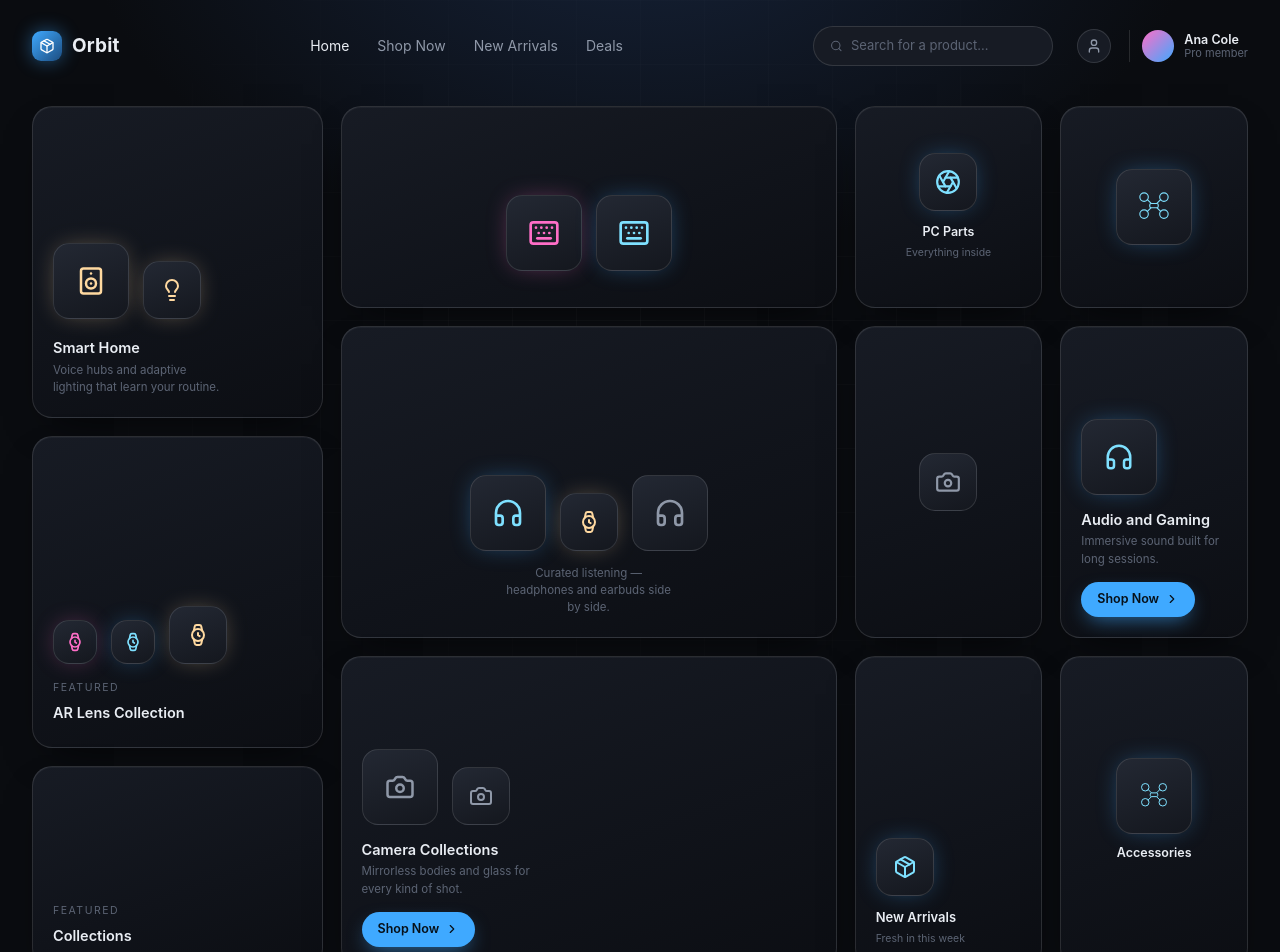
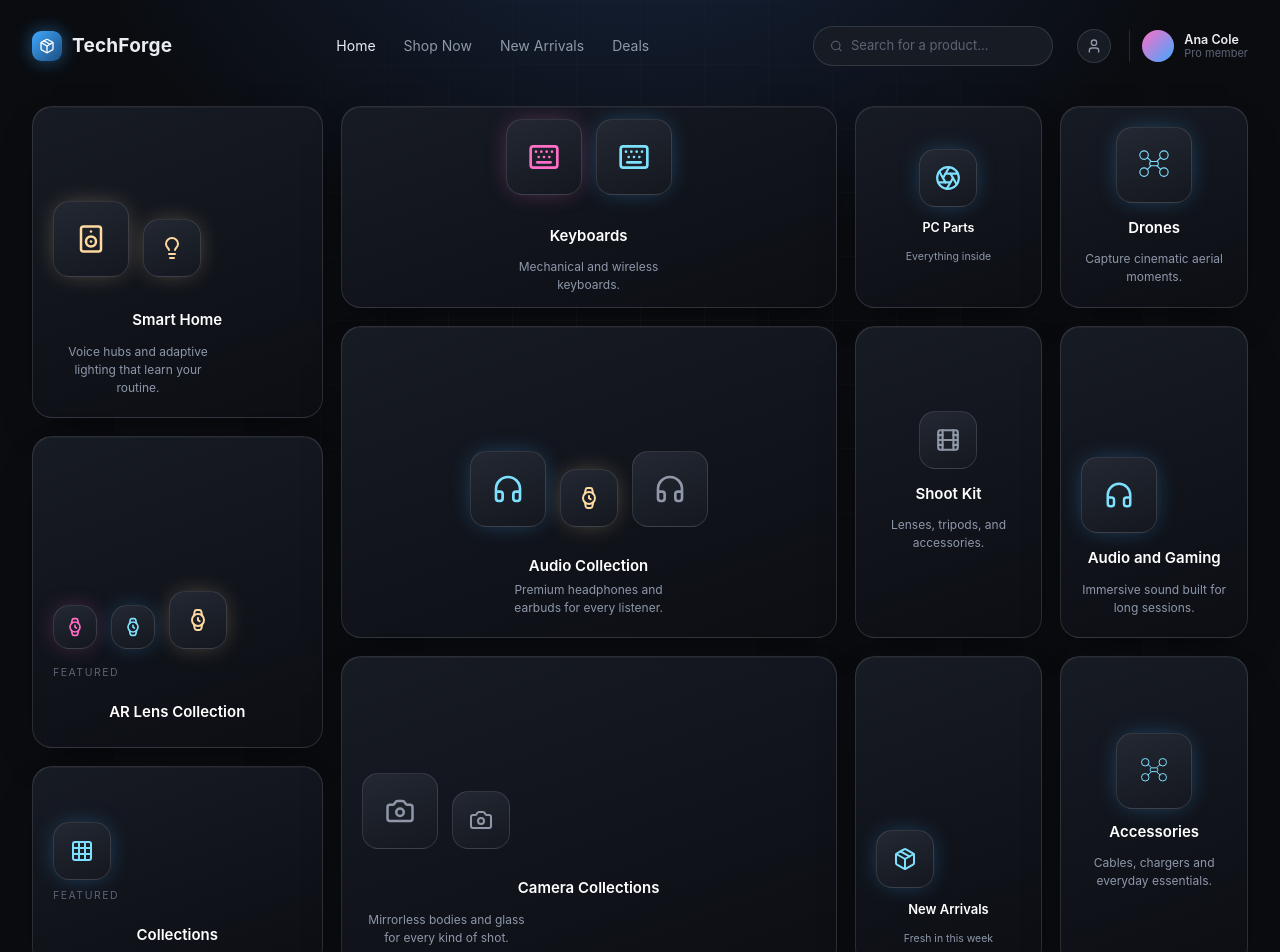
Before and after one commit to TechForage/TechForge, a React app in the folder frontend/: page / in a window 1280 px wide. Shown: the top 952 px of the page. Built offline with nearby package versions, Linux system fonts and the light colour scheme; the HTML template or start-up script is replaced by a standard one.

Commit message:
feat: improve homepage UI with logo and updated categories

```diff
--- a/frontend/src/pages/Home.css
+++ b/frontend/src/pages/Home.css
@@ -295,3 +295,27 @@
   color: inherit;
   text-decoration: none;
 }
+
+.platform-label{
+    margin-top:14px;
+    font-size:15px;
+    font-weight:600;
+    color:#ffffff;
+    text-align:center;
+}
+
+.platform-sub{
+    margin-top:8px;
+    font-size:12px;
+    line-height:1.5;
+    color:#8e97aa;
+    text-align:center;
+}
+
+.center-align{
+    display:flex;
+    flex-direction:column;
+    align-items:center;
+    justify-content:center;
+    height:100%;
+}
--- a/frontend/src/pages/Home.jsx
+++ b/frontend/src/pages/Home.jsx
@@ -11,6 +11,8 @@ import {
   Aperture,
   Package,
   ChevronRight,
+  Grid,
+  Film,
 } from "lucide-react";
 
 /* ---------------------------------------------------------
@@ -57,7 +59,7 @@ export default function Home() {
             <span className="brand-mark">
               <Package size={16} color="#fff" />
             </span>
-            Orbit
+            TechForge
           </div>
 
           <div className="nav-links">
@@ -99,13 +101,19 @@ export default function Home() {
             </div>
           </Platform>
 
-          {/* Keyboards */}
+          {/* Keyboards - FIXED ICON POSITION */}
           <Platform className="cell-keyboards" glow="magenta">
             <div className="filled-card center-align">
               <div className="orb-row" style={{ justifyContent: "center", marginBottom: 16 }}>
-                <IconOrb size="lg" tint="magenta"><Keyboard size={32} /></IconOrb>
-                <IconOrb size="lg" tint="blue"><Keyboard size={32} /></IconOrb>
+                <IconOrb size="lg" tint="magenta">
+                  <Keyboard size={32} />
+                </IconOrb>
+                <IconOrb size="lg" tint="blue">
+                  <Keyboard size={32} />
+                </IconOrb>
               </div>
+              <div className="platform-label">Keyboards</div>
+              <div className="platform-sub">Mechanical and wireless keyboards.</div>
             </div>
           </Platform>
 
@@ -121,7 +129,11 @@ export default function Home() {
           {/* Drone hero */}
           <Platform className="cell-drone" glow="blue">
             <div className="filled-card center-align">
-              <IconOrb size="lg" tint="blue"><DroneIcon size={34} /></IconOrb>
+              <IconOrb size="lg" tint="blue">
+                <DroneIcon size={34} />
+              </IconOrb>
+              <div className="platform-label" style={{ marginTop: 14 }}>Drones</div>
+              <div className="platform-sub">Capture cinematic aerial moments.</div>
             </div>
           </Platform>
 
@@ -146,38 +158,45 @@ export default function Home() {
                 <IconOrb size="md" tint="warm"><Watch size={24} /></IconOrb>
                 <IconOrb size="lg" tint="neutral"><Headphones size={32} /></IconOrb>
               </div>
+              <div className="platform-label">Audio Collection</div>
               <div className="platform-sub" style={{ margin: "0 auto", textAlign: "center" }}>
-                Curated listening — headphones and earbuds side by side.
+                Premium headphones and earbuds for every listener.
               </div>
             </div>
           </Platform>
 
-          {/* Camcorder */}
+          {/* Shoot Kit */}
           <Platform className="cell-camcorder" glow="blue">
             <div className="filled-card center-align">
-              <IconOrb size="md" tint="neutral"><Camera size={26} /></IconOrb>
+              <IconOrb size="md" tint="neutral">
+                <Film size={26} />
+              </IconOrb>
+              <div className="platform-label" style={{ marginTop: 14 }}>Shoot Kit</div>
+              <div className="platform-sub">Lenses, tripods, and accessories.</div>
             </div>
           </Platform>
 
-          {/* Audio & Gaming CTA */}
+          {/* Audio & Gaming CTA - REMOVED BUTTON */}
           <Platform className="cell-audio-cta" glow="blue">
             <div className="filled-card">
               <IconOrb size="lg" tint="blue"><Headphones size={30} /></IconOrb>
               <div className="platform-label" style={{ marginTop: 14 }}>Audio and Gaming</div>
               <div className="platform-sub">Immersive sound built for long sessions.</div>
-              <button className="cta-btn">Shop Now <ChevronRight size={14} /></button>
             </div>
           </Platform>
 
           {/* Featured collections */}
           <Platform className="cell-collection" glow="blue">
             <div className="filled-card">
-              <div className="eyebrow">Featured</div>
+              <IconOrb size="md" tint="blue">
+                <Grid size={24} />
+              </IconOrb>
+              <div className="eyebrow" style={{ marginTop: 8 }}>Featured</div>
               <div className="platform-label" style={{ marginBottom: 0 }}>Collections</div>
             </div>
           </Platform>
 
-          {/* Camera collection CTA */}
+          {/* Camera Collections - REMOVED BUTTON */}
           <Platform className="cell-camcta" glow="warm">
             <div className="filled-card">
               <div className="orb-row" style={{ marginBottom: 14 }}>
@@ -186,7 +205,6 @@ export default function Home() {
               </div>
               <div className="platform-label">Camera Collections</div>
               <div className="platform-sub">Mirrorless bodies and glass for every kind of shot.</div>
-              <button className="cta-btn">Shop Now <ChevronRight size={14} /></button>
             </div>
           </Platform>
 
@@ -202,8 +220,11 @@ export default function Home() {
           {/* Accessories */}
           <Platform className="cell-accessory" glow="blue">
             <div className="filled-card center-align">
-              <IconOrb size="lg" tint="blue"><DroneIcon size={30} /></IconOrb>
-              <div className="platform-label" style={{ marginTop: 10, fontSize: 12.5 }}>Accessories</div>
+              <IconOrb size="lg" tint="blue">
+                <DroneIcon size={30} />
+              </IconOrb>
+              <div className="platform-label" style={{ marginTop: 12 }}>Accessories</div>
+              <div className="platform-sub">Cables, chargers and everyday essentials.</div>
             </div>
           </Platform>
 
@@ -218,6 +239,7 @@ export default function Home() {
           <a href="#">Privacy</a>
           <a href="#">Terms</a>
         </footer>
+
       </div>
     </div>
   );
```
